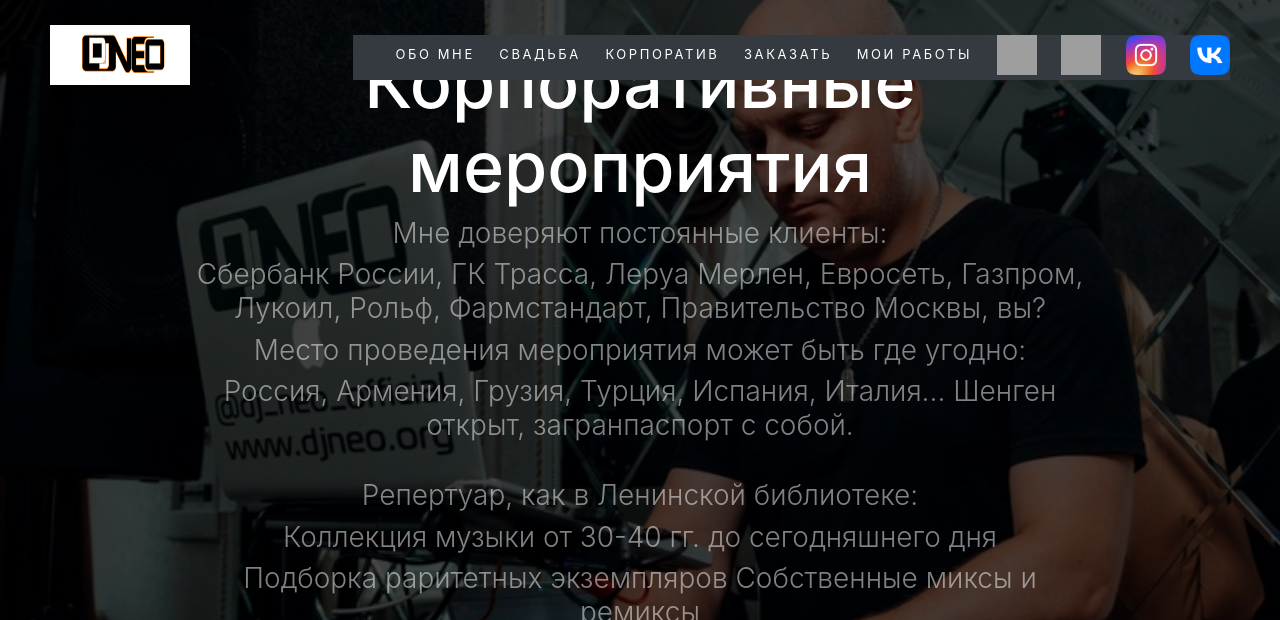
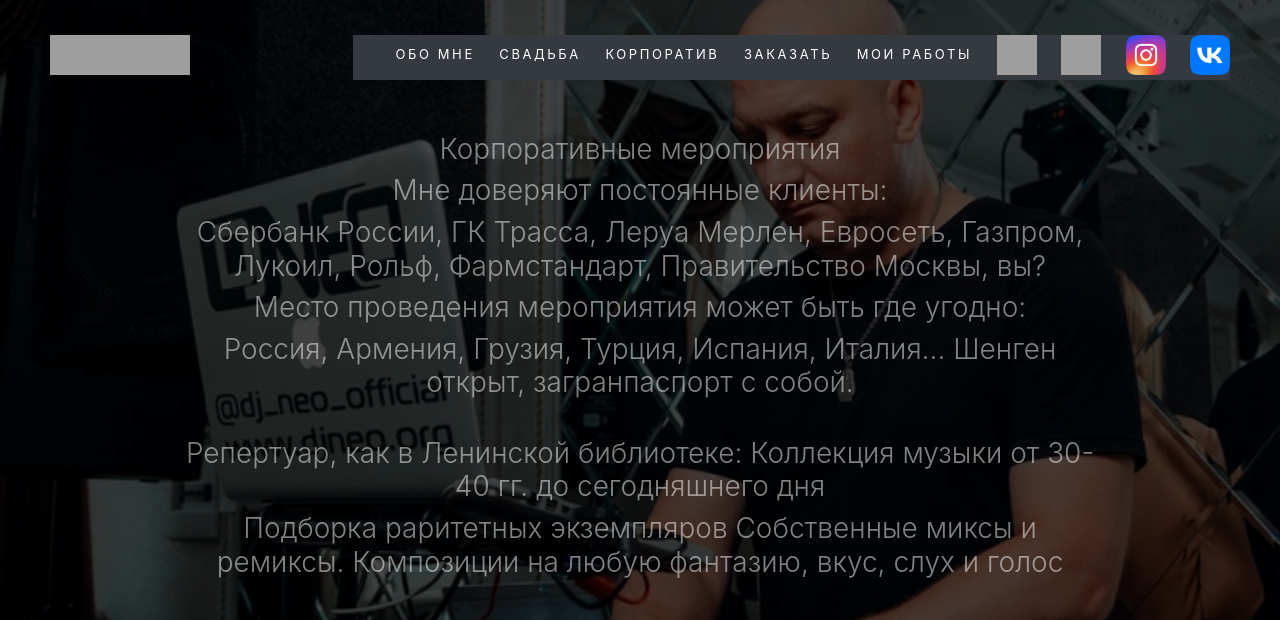
Before and after one commit to Dmit595987/Sergey_s, a Django app: page /blog/ in a window 1280 px wide. Shown: the top 620 px of the page. Run offline with Django 3.2, Linux system fonts and the light colour scheme; some libraries are stand-ins or nearby versions; grey boxes are pictures that could not be loaded.

Commit message:
change 18-04-22

```diff
--- a/coolsite/landing/static/css/mystyle.css
+++ b/coolsite/landing/static/css/mystyle.css
@@ -1,3 +1,5 @@
+{% load static %}
+
 .project .project-hover, .project .post-hover, .post .project-hover, .post .post-hover {
     background: #fa9805;
 }
@@ -9,3 +11,30 @@
 .button.button--red {
     background: #fa9805;
 }
+
+.video_cont {
+    width: 100%;
+    max-width: 100%;
+    margin: 0 auto;
+    height: 100vh;
+
+    display: flex;
+    justify-content: center;
+    align-items: center;
+}
+
+.video {
+    position: relative;
+    width: 100%;
+    padding-bottom: 56.25%;
+    height: 0;
+    background: white url("{% static 'images/play-button.png' %}") no-repeat center;
+}
+
+.video iframe {
+    position: absolute;
+    top: 0;
+    left: 0;
+    width: 100%;
+    height: 100%;
+}
--- a/coolsite/landing/templates/base.html
+++ b/coolsite/landing/templates/base.html
@@ -27,7 +27,7 @@
     <header class="templateux-navbar navbar-light"  data-aos="fade-down">
       <div class="container-fluid">
         <div class="row">
-          <div class="col-sm-3 col-3"><div class="site-logo"><a href="{% url 'index' %}" ><img src="{% static 'images/Neo_logo.jpg' %}" alt="whatsapp" width="140" height="60"></a></div></div>
+          <div class="col-sm-3 col-3"><div class="site-logo"><a href="{% url 'index' %}" ><img src="{% static 'images/logo_white.png' %}" alt="whatsapp" width="140" height="40"></a></div></div>
           <div class="col-sm-9 col-9 text-right">
             <button class="hamburger hamburger--spin toggle-menu ml-auto js-toggle-menu" type="button">
               <span class="hamburger-box">
--- a/coolsite/landing/templates/blog.html
+++ b/coolsite/landing/templates/blog.html
@@ -10,15 +10,13 @@
       <div class="container">
         <div class="row align-items-center justify-content-center intro">
           <div class="col-md-10" data-aos="fade-up">
-            <h1 class="text-center">Корпоративные мероприятия</h1>
-            <h4 class="lead text-center">Мне доверяют постоянные клиенты:</h4>
-            <h4 class="lead text-center">Сбербанк России, ГК Трасса, Леруа Мерлен, Евросеть, Газпром, Лукоил, Рольф, Фармстандарт, Правительство Москвы, вы?</h4>
-            <h5 class="lead text-center">Место проведения мероприятия может быть где угодно:</h5>
-            <h5 class="lead text-center">Россия, Армения, Грузия, Турция, Испания, Италия... Шенген открыт, загранпаспорт с собой.</h5> ⠀
-            <h5 class="lead text-center">Репертуар, как в Ленинской библиотеке:</h5>
-            <h5 class="lead text-center">Коллекция музыки от 30-40 гг. до сегодняшнего дня</h5>
-            <h5 class="lead text-center">Подборка раритетных экземпляров Собственные миксы и ремиксы</h5>
-            <h5 class="lead text-center">Композиции на любую фантазию, вкус, слух и голос</h5>
+            <h2 class="lead text-center">Корпоративные мероприятия</h2>
+            <h6 class="lead text-center">Мне доверяют постоянные клиенты:</h6>
+            <h6 class="lead text-center">Сбербанк России, ГК Трасса, Леруа Мерлен, Евросеть, Газпром, Лукоил, Рольф, Фармстандарт, Правительство Москвы, вы?</h6>
+            <h6 class="lead text-center">Место проведения мероприятия может быть где угодно:</h6>
+            <h6 class="lead text-center">Россия, Армения, Грузия, Турция, Испания, Италия... Шенген открыт, загранпаспорт с собой.</h6> ⠀
+            <h6 class="lead text-center">Репертуар, как в Ленинской библиотеке: Коллекция музыки от 30-40 гг. до сегодняшнего дня</h6>
+            <h6 class="lead text-center">Подборка раритетных экземпляров Собственные миксы и ремиксы. Композиции на любую фантазию, вкус, слух и голос</h6>
             <a href="#next" class="go-down js-smoothscroll"></a>
           </div>
         </div>
```
Also changed, not shown: coolsite/landing/templates/about.html (+4 -4 lines), coolsite/landing/templates/index.html (+5 -3 lines).
